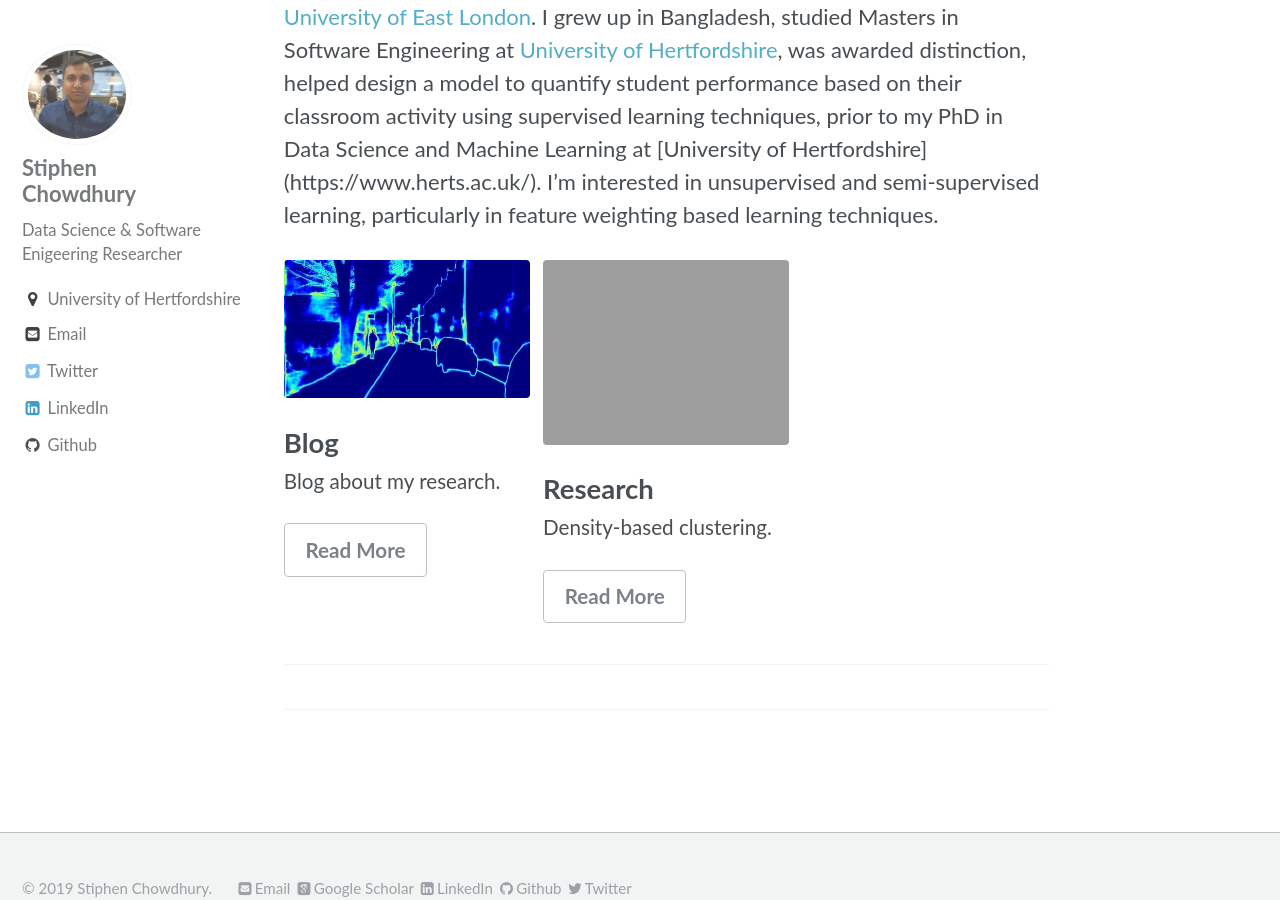
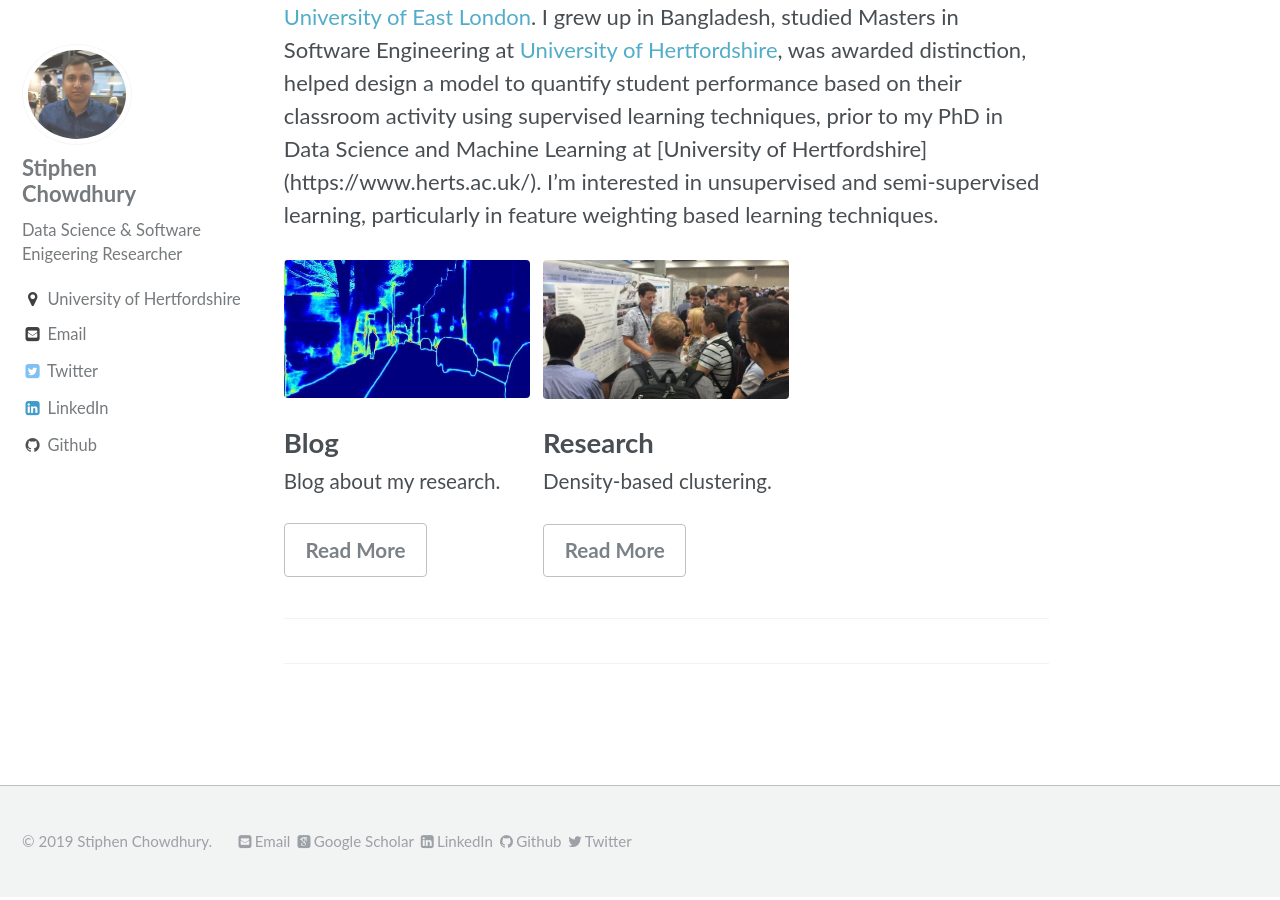
Before and after one commit to stiphenc/stiphenc.github.io, a Jekyll site: the page built from _pages/home.md, in a window 1280 px wide and 900 px high, scrolled down 1021 px. Built offline with Jekyll 4.4.1, drawn with Linux system fonts in a browser that asks for light colours; some web fonts are replaced.

Commit message:
dbscan image correction undo

```diff
--- a/_pages/home.md
+++ b/_pages/home.md
@@ -19,7 +19,7 @@ feature_row:
     url: "blog"
     btn_label: "Read More"
     btn_class: "btn--inverse"
-  - image_path: /assets/images/dbscan-image.png
+  - image_path: /assets/images/poster.jpg
     alt: "Uncertainty with Bayesian Deep Learning"
     title: "Research"
     excerpt: "Density-based clustering."
```
